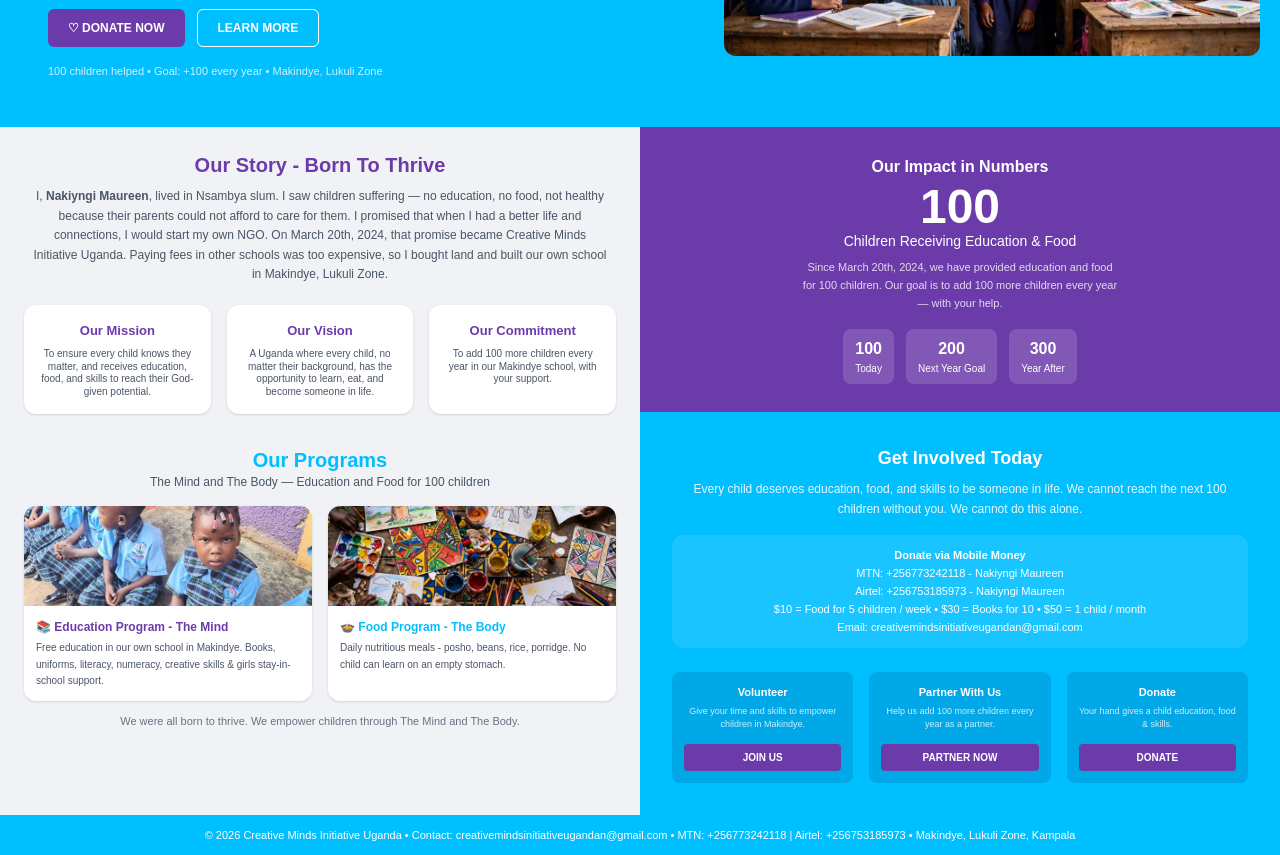
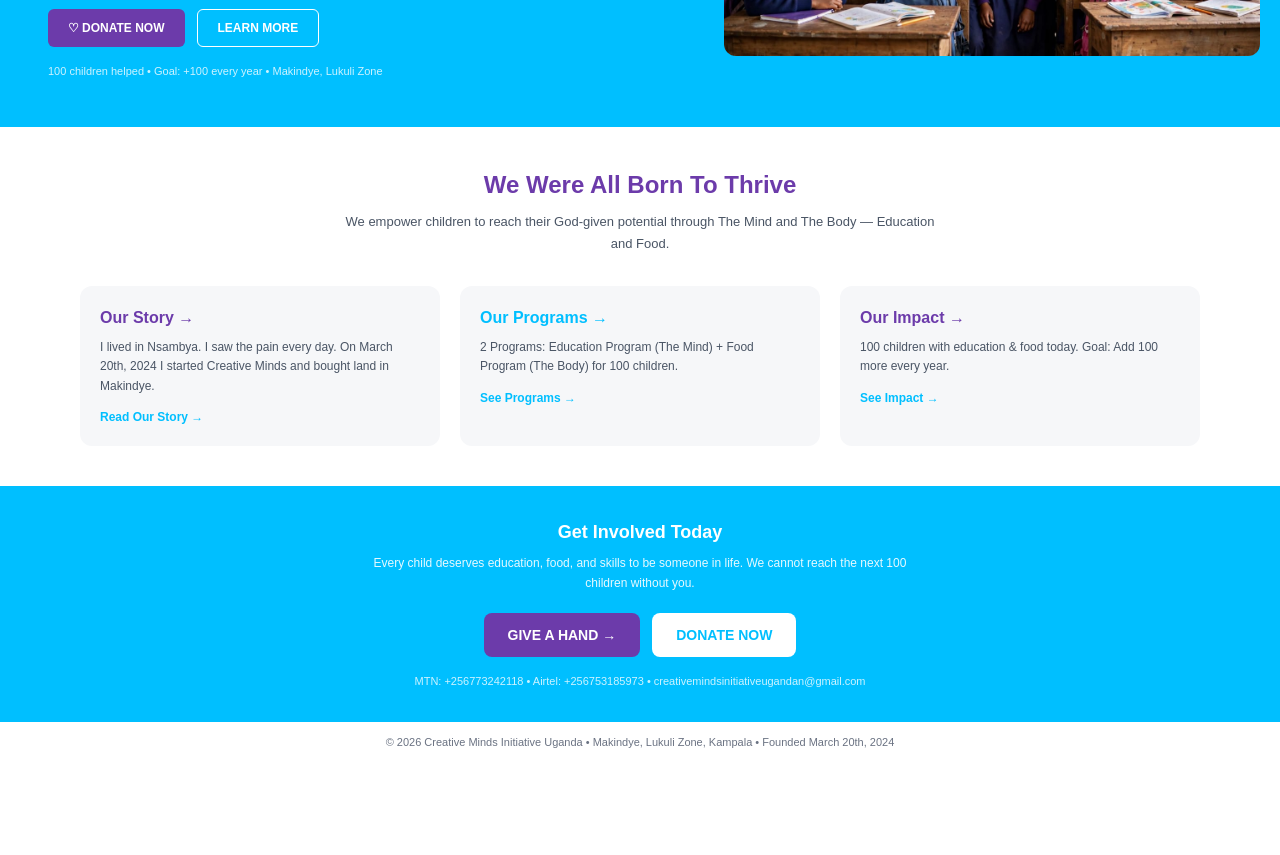
Before and after one commit to Molly256/creative-minds-uganda, a Next.js app: page / in a window 1280 px wide. Shown: the part 340-1195 px from the top of the page. After the commit the page ends 1102 px from the top, so only its background shows below. Built offline with nearby package versions, Linux system fonts and the light colour scheme.

Commit message:
fix impact page

```diff
--- a/app/page.js
+++ b/app/page.js
@@ -1,14 +1,10 @@
 "use client";
 import { useState } from "react";
 import Image from "next/image";
+import Link from "next/link";
 
 export default function Page() {
   const [menuOpen, setMenuOpen] = useState(false);
-
-  const scrollTo = (id) => {
-    document.getElementById(id)?.scrollIntoView({ behavior: "smooth" });
-    setMenuOpen(false);
-  };
 
   const donateAction = () => {
     window.open(
@@ -17,7 +13,6 @@ export default function Page() {
       )}`,
       "_blank"
     );
-    scrollTo("get-involved");
   };
 
   const volunteerAction = () => {
@@ -36,19 +31,24 @@ export default function Page() {
     );
   };
 
+  const closeMenu = () => setMenuOpen(false);
+
   return (
     <main className="min-h-screen bg-[#F6F7F9] text-[#333]">
-      {/* NAVBAR */}
+      {/* NAVBAR - NOW USES REAL PAGES */}
       <nav className="bg-white shadow-sm sticky top-0 z-50">
         <div className="h-[76px] flex items-center justify-between px-4 lg:px-16">
-          <Image src="/logo.png" alt="logo" width={70} height={70} className="object-contain" />
+          <Link href="/" onClick={closeMenu}>
+            <Image src="/logo.png" alt="logo" width={70} height={70} className="object-contain" />
+          </Link>
 
+          {/* Desktop Menu - Link = New Page */}
           <div className="hidden md:flex items-center gap-7 font-semibold text-[15px] text-[#00BFFF]">
-            <span className="text-[#6C3BAA] cursor-pointer" onClick={() => window.scrollTo({top:0, behavior:'smooth'})}>Home</span>
-            <span className="cursor-pointer" onClick={() => scrollTo("about")}>About</span>
-            <span className="cursor-pointer" onClick={() => scrollTo("programs")}>Programs</span>
-            <span className="cursor-pointer" onClick={() => scrollTo("impact")}>Impact</span>
-            <span className="cursor-pointer" onClick={() => scrollTo("get-involved")}>Get Involved</span>
+            <Link href="/" className="text-[#6C3BAA]">Home</Link>
+            <Link href="/about">About</Link>
+            <Link href="/programs">Programs</Link>
+            <Link href="/impact">Impact</Link>
+            <Link href="/get-involved">Get Involved</Link>
             <button onClick={donateAction} className="bg-[#6C3BAA] text-white px-6 py-2.5 rounded-lg ml-2">DONATE</button>
           </div>
 
@@ -61,19 +61,20 @@ export default function Page() {
           </button>
         </div>
 
+        {/* Mobile Menu */}
         {menuOpen && (
           <div className="md:hidden bg-white border-t flex flex-col px-6 py-4 gap-4 font-semibold text-[16px] text-[#00BFFF]">
-            <span className="text-[#6C3BAA]" onClick={() => { window.scrollTo({top:0, behavior:'smooth'}); setMenuOpen(false)}}>Home</span>
-            <span onClick={() => scrollTo("about")}>About</span>
-            <span onClick={() => scrollTo("programs")}>Programs</span>
-            <span onClick={() => scrollTo("impact")}>Impact</span>
-            <span onClick={() => scrollTo("get-involved")}>Get Involved</span>
+            <Link href="/" onClick={closeMenu} className="text-[#6C3BAA]">Home</Link>
+            <Link href="/about" onClick={closeMenu}>About</Link>
+            <Link href="/programs" onClick={closeMenu}>Programs</Link>
+            <Link href="/impact" onClick={closeMenu}>Impact</Link>
+            <Link href="/get-involved" onClick={closeMenu}>Get Involved</Link>
             <button className="bg-[#6C3BAA] text-white px-6 py-3 rounded-lg text-center" onClick={donateAction}>DONATE</button>
           </div>
         )}
       </nav>
 
-      {/* HERO */}
+      {/* HERO - HOME ONLY */}
       <div className="grid lg:grid-cols-[1.1fr_0.9fr]">
         <div className="bg-[#00BFFF] text-white p-8 lg:p-12 flex flex-col justify-center">
           <h1 className="text-[44px] font-black leading-[0.95]">Every Child Deserves<br/>Education, Food & Skills</h1>
@@ -81,7 +82,7 @@ export default function Page() {
           <p className="text-[13px] text-white/90 mt-3 max-w-[480px] leading-relaxed">Founded March 20th, 2024. Today we provide education and food for 100 children in our own school in Makindye, Lukuli Zone. Our goal: add 100 more children every year — but we cannot do it alone.</p>
           <div className="flex gap-3 mt-6 flex-wrap">
             <button onClick={donateAction} className="bg-[#6C3BAA] text-white text-xs font-bold px-5 py-2.5 rounded-md">♡ DONATE NOW</button>
-            <button onClick={() => scrollTo("about")} className="border border-white text-white text-xs font-bold px-5 py-2.5 rounded-md">LEARN MORE</button>
+            <Link href="/about" className="border border-white text-white text-xs font-bold px-5 py-2.5 rounded-md">LEARN MORE</Link>
           </div>
           <p className="text-[11px] mt-4 text-white/80">100 children helped • Goal: +100 every year • Makindye, Lukuli Zone</p>
         </div>
@@ -92,84 +93,42 @@ export default function Page() {
         </div>
       </div>
 
-      {/* CONTENT */}
-      <div className="grid lg:grid-cols-2">
-        <div className="p-6 bg-[#F0F2F5]">
-          {/* ABOUT */}
-          <div id="about">
-            <h3 className="font-black text-xl text-center text-[#6C3BAA]">Our Story - Born To Thrive</h3>
-            <p className="text-center text-[12px] text-gray-600 mt-2 leading-relaxed px-2">
-              I, <span className="font-bold">Nakiyngi Maureen</span>, lived in Nsambya slum. I saw children suffering — no education, no food, not healthy because their parents could not afford to care for them. I promised that when I had a better life and connections, I would start my own NGO. On March 20th, 2024, that promise became Creative Minds Initiative Uganda. Paying fees in other schools was too expensive, so I bought land and built our own school in Makindye, Lukuli Zone.
-            </p>
-            <div className="grid grid-cols-3 gap-4 mt-5">
-              <div className="bg-white rounded-xl p-4 text-center shadow-sm">
-                <h3 className="font-bold text-[13px] text-[#6C3BAA]">Our Mission</h3>
-                <p className="text-[10px] text-gray-600 mt-2 leading-tight">To ensure every child knows they matter, and receives education, food, and skills to reach their God-given potential.</p>
-              </div>
-              <div className="bg-white rounded-xl p-4 text-center shadow-sm">
-                <h3 className="font-bold text-[13px] text-[#6C3BAA]">Our Vision</h3>
-                <p className="text-[10px] text-gray-600 mt-2 leading-tight">A Uganda where every child, no matter their background, has the opportunity to learn, eat, and become someone in life.</p>
-              </div>
-              <div className="bg-white rounded-xl p-4 text-center shadow-sm">
-                <h3 className="font-bold text-[13px] text-[#6C3BAA]">Our Commitment</h3>
-                <p className="text-[10px] text-gray-600 mt-2 leading-tight">To add 100 more children every year in our Makindye school, with your support.</p>
-              </div>
-            </div>
-          </div>
+      {/* HOME PREVIEW - SMALL CARDS THAT LINK TO PAGES */}
+      <div className="px-6 lg:px-20 py-10 bg-white">
+        <h3 className="text-center font-black text-[24px] text-[#6C3BAA]">We Were All Born To Thrive</h3>
+        <p className="text-center text-[13px] text-gray-600 mt-2 max-w-[600px] mx-auto leading-relaxed">We empower children to reach their God-given potential through The Mind and The Body — Education and Food.</p>
 
-          {/* PROGRAMS - EDUCATION + FOOD ONLY */}
-          <h3 id="programs" className="text-center font-black text-xl mt-8 text-[#00BFFF]">Our Programs</h3>
-          <p className="text-center text-xs mb-4 text-gray-600">The Mind and The Body — Education and Food for 100 children</p>
-          <div className="grid grid-cols-2 gap-4">
-            <div className="bg-white rounded-xl overflow-hidden shadow-sm">
-              <div className="relative h-[100px]"><Image src="/image1.jpg" fill alt="Education program" className="object-cover" /></div>
-              <div className="p-3"><h4 className="font-bold text-[12px] text-[#6C3BAA]">📚 Education Program - The Mind</h4><p className="text-[10px] text-gray-600 mt-1 leading-relaxed">Free education in our own school in Makindye. Books, uniforms, literacy, numeracy, creative skills & girls stay-in-school support.</p></div>
-            </div>
-            <div className="bg-white rounded-xl overflow-hidden shadow-sm">
-              <div className="relative h-[100px]"><Image src="/image4.jpg" fill alt="Food program" className="object-cover" /></div>
-              <div className="p-3"><h4 className="font-bold text-[12px] text-[#00BFFF]">🍲 Food Program - The Body</h4><p className="text-[10px] text-gray-600 mt-1 leading-relaxed">Daily nutritious meals - posho, beans, rice, porridge. No child can learn on an empty stomach.</p></div>
-            </div>
-          </div>
-          <p className="text-center text-[11px] text-gray-500 mt-3">We were all born to thrive. We empower children through The Mind and The Body.</p>
-        </div>
-
-        <div className="flex flex-col">
-          {/* IMPACT */}
-          <div id="impact" className="bg-[#6C3BAA] text-white text-center py-7 px-4">
-            <h3 className="font-semibold">Our Impact in Numbers</h3>
-            <div className="font-black text-5xl mt-1">100</div>
-            <div className="text-sm">Children Receiving Education & Food</div>
-            <p className="text-[11px] text-white/80 mt-2 max-w-[320px] mx-auto leading-relaxed">Since March 20th, 2024, we have provided education and food for 100 children. Our goal is to add 100 more children every year — with your help.</p>
-            <div className="flex justify-center gap-3 mt-4">
-              <div className="bg-white/15 rounded-lg px-3 py-2"><div className="font-black">100</div><div className="text-[10px]">Today</div></div>
-              <div className="bg-white/15 rounded-lg px-3 py-2"><div className="font-black">200</div><div className="text-[10px]">Next Year Goal</div></div>
-              <div className="bg-white/15 rounded-lg px-3 py-2"><div className="font-black">300</div><div className="text-[10px]">Year After</div></div>
-            </div>
-          </div>
-
-          {/* GET INVOLVED */}
-          <div id="get-involved" className="bg-[#00BFFF] text-white p-8 flex-1">
-            <h3 className="text-center font-bold text-lg">Get Involved Today</h3>
-            <p className="text-center text-xs text-white/90 leading-relaxed mt-2">Every child deserves education, food, and skills to be someone in life. We cannot reach the next 100 children without you. We cannot do this alone.</p>
-
-            <div className="text-center text-[11px] mt-4 leading-relaxed bg-white/10 rounded-xl p-3">
-              <p className="font-bold">Donate via Mobile Money</p>
-              <p>MTN: +256773242118 - Nakiyngi Maureen</p>
-              <p>Airtel: +256753185973 - Nakiyngi Maureen</p>
-              <p>$10 = Food for 5 children / week • $30 = Books for 10 • $50 = 1 child / month</p>
-              <p>Email: creativemindsinitiativeugandan@gmail.com</p>
-            </div>
-
-            <div className="grid grid-cols-3 gap-4 mt-6">
-              <div className="bg-[#00A8E8] rounded-lg p-3 text-center"><h4 className="font-bold text-[11px]">Volunteer</h4><p className="text-[9px] text-white/80 mt-1">Give your time and skills to empower children in Makindye.</p><button onClick={volunteerAction} className="bg-[#6C3BAA] w-full mt-3 py-1.5 rounded text-[10px] font-bold">JOIN US</button></div>
-              <div className="bg-[#00A8E8] rounded-lg p-3 text-center"><h4 className="font-bold text-[11px]">Partner With Us</h4><p className="text-[9px] text-white/80 mt-1">Help us add 100 more children every year as a partner.</p><button onClick={partnerAction} className="bg-[#6C3BAA] w-full mt-3 py-1.5 rounded text-[10px] font-bold">PARTNER NOW</button></div>
-              <div className="bg-[#00A8E8] rounded-lg p-3 text-center"><h4 className="font-bold text-[11px]">Donate</h4><p className="text-[9px] text-white/80 mt-1">Your hand gives a child education, food & skills.</p><button onClick={donateAction} className="bg-[#6C3BAA] w-full mt-3 py-1.5 rounded text-[10px] font-bold">DONATE</button></div>
-            </div>
-          </div>
+        <div className="grid md:grid-cols-3 gap-5 mt-8">
+          <Link href="/about" className="bg-[#F6F7F9] rounded-xl p-5 block">
+            <h4 className="font-bold text-[#6C3BAA]">Our Story →</h4>
+            <p className="text-[12px] text-gray-600 mt-2 leading-relaxed">I lived in Nsambya. I saw the pain every day. On March 20th, 2024 I started Creative Minds and bought land in Makindye.</p>
+            <p className="text-[12px] font-bold text-[#00BFFF] mt-3">Read Our Story →</p>
+          </Link>
+          <Link href="/programs" className="bg-[#F6F7F9] rounded-xl p-5 block">
+            <h4 className="font-bold text-[#00BFFF]">Our Programs →</h4>
+            <p className="text-[12px] text-gray-600 mt-2 leading-relaxed">2 Programs: Education Program (The Mind) + Food Program (The Body) for 100 children.</p>
+            <p className="text-[12px] font-bold text-[#00BFFF] mt-3">See Programs →</p>
+          </Link>
+          <Link href="/impact" className="bg-[#F6F7F9] rounded-xl p-5 block">
+            <h4 className="font-bold text-[#6C3BAA]">Our Impact →</h4>
+            <p className="text-[12px] text-gray-600 mt-2 leading-relaxed">100 children with education & food today. Goal: Add 100 more every year.</p>
+            <p className="text-[12px] font-bold text-[#00BFFF] mt-3">See Impact →</p>
+          </Link>
         </div>
       </div>
 
-      <footer className="bg-[#00BFFF] text-white text-[11px] py-3 text-center">© 2026 Creative Minds Initiative Uganda • Contact: creativemindsinitiativeugandan@gmail.com • MTN: +256773242118 | Airtel: +256753185973 • Makindye, Lukuli Zone, Kampala</footer>
+      {/* GET INVOLVED PREVIEW */}
+      <div className="bg-[#00BFFF] text-white p-8 text-center">
+        <h3 className="font-bold text-lg">Get Involved Today</h3>
+        <p className="text-xs text-white/90 mt-2 max-w-[550px] mx-auto leading-relaxed">Every child deserves education, food, and skills to be someone in life. We cannot reach the next 100 children without you.</p>
+        <div className="flex justify-center gap-3 mt-5 flex-wrap">
+          <Link href="/get-involved" className="bg-[#6C3BAA] px-6 py-3 rounded-lg font-bold text-sm">GIVE A HAND →</Link>
+          <button onClick={donateAction} className="bg-white text-[#00BFFF] px-6 py-3 rounded-lg font-bold text-sm">DONATE NOW</button>
+        </div>
+        <p className="text-[11px] mt-4 text-white/80">MTN: +256773242118 • Airtel: +256753185973 • creativemindsinitiativeugandan@gmail.com</p>
+      </div>
+
+      <footer className="bg-white text-gray-500 text-[11px] py-3 text-center">© 2026 Creative Minds Initiative Uganda • Makindye, Lukuli Zone, Kampala • Founded March 20th, 2024</footer>
     </main>
   );
 }
```
